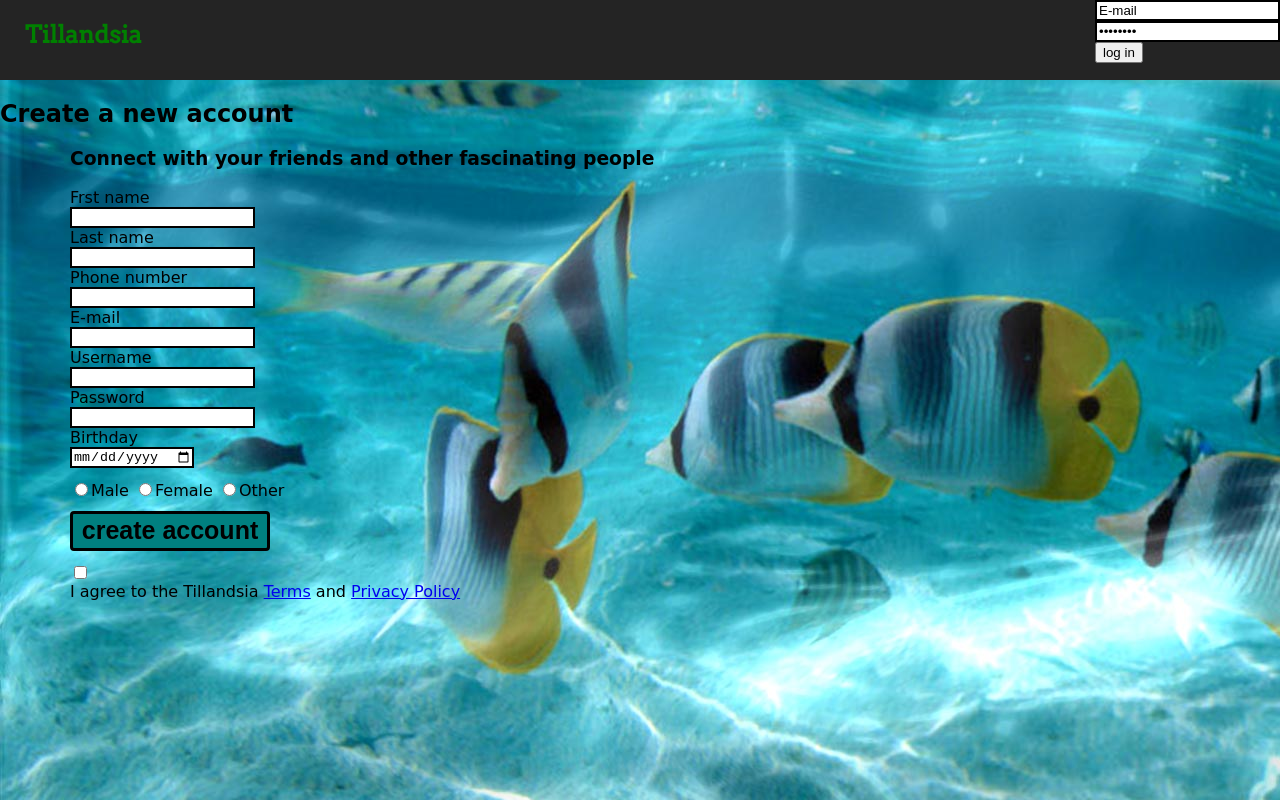
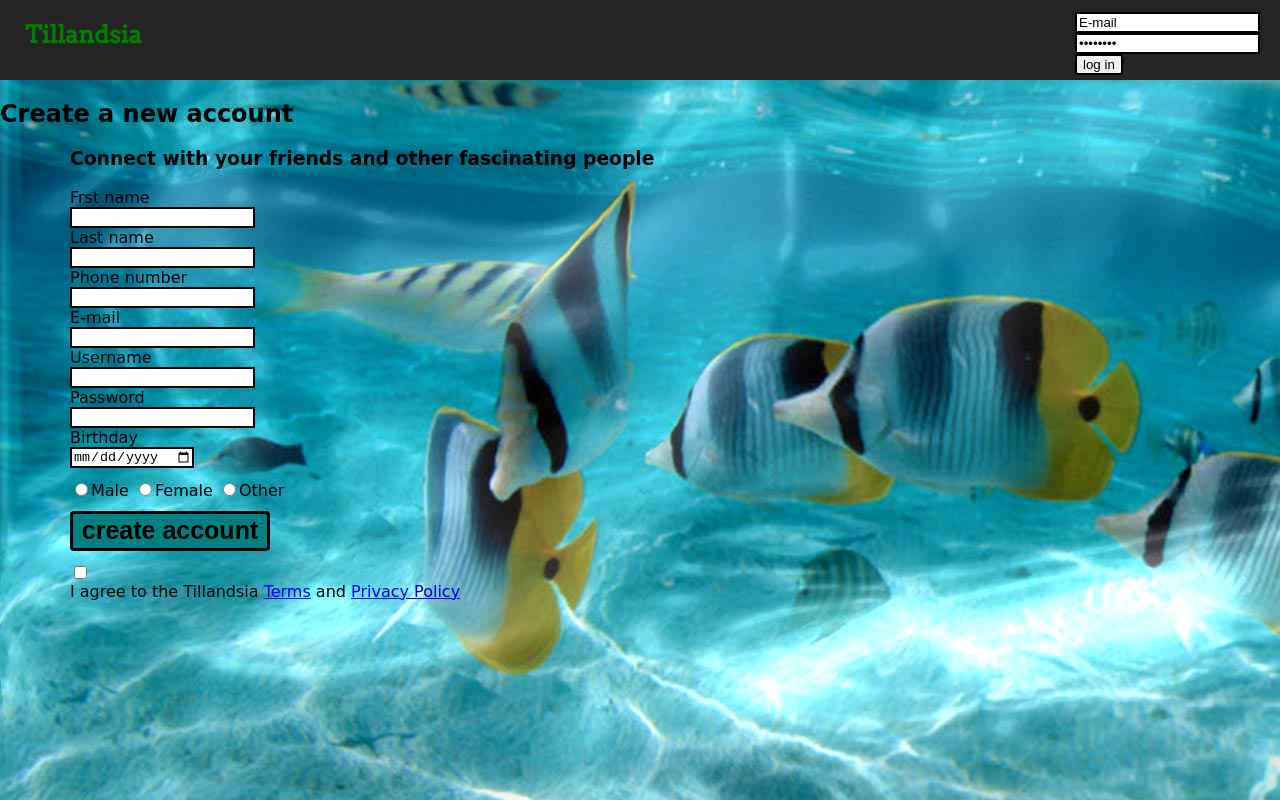
Before and after one commit to MilicaPetkovic/Domaci4, a plain HTML site: page index.forma.html in a window 1280 px wide. Drawn offline with Linux system fonts and the light colour scheme; a web font is replaced by a local one.

Commit message:
Add files via upload

```diff
--- a/index.forma.html
+++ b/index.forma.html
@@ -42,6 +42,6 @@
 				<input type="checkbox" value="terms">I agree to the Tillandsia <a href="#">Terms</a> and <a href="#"> Privacy Policy</a>
 
 			</form>
-		</div>
+		</div><!--class forma ends-->
 	</body>
 </html>
--- a/style.forma.css
+++ b/style.forma.css
@@ -17,6 +17,7 @@ input {
 	display: block;
 	border: 2px solid black;
 }
+
 input[type="radio"] {
 	display: inline-block;
 	margin-top: 15px;
@@ -41,9 +42,15 @@ h2 {
 	font-family: 'Frijole', cursive;
 }
 .m {
+	display: inline-block;
 	float: right;
-	display: inline-block;
+	margin-top: 12px;
+	margin-right: 20px;
 }
 input[type="checkbox"] {
 	margin-top: 15px;
 }
+button {
+	border-radius: 3px;
+	border: 2px solid black;
+}
```
